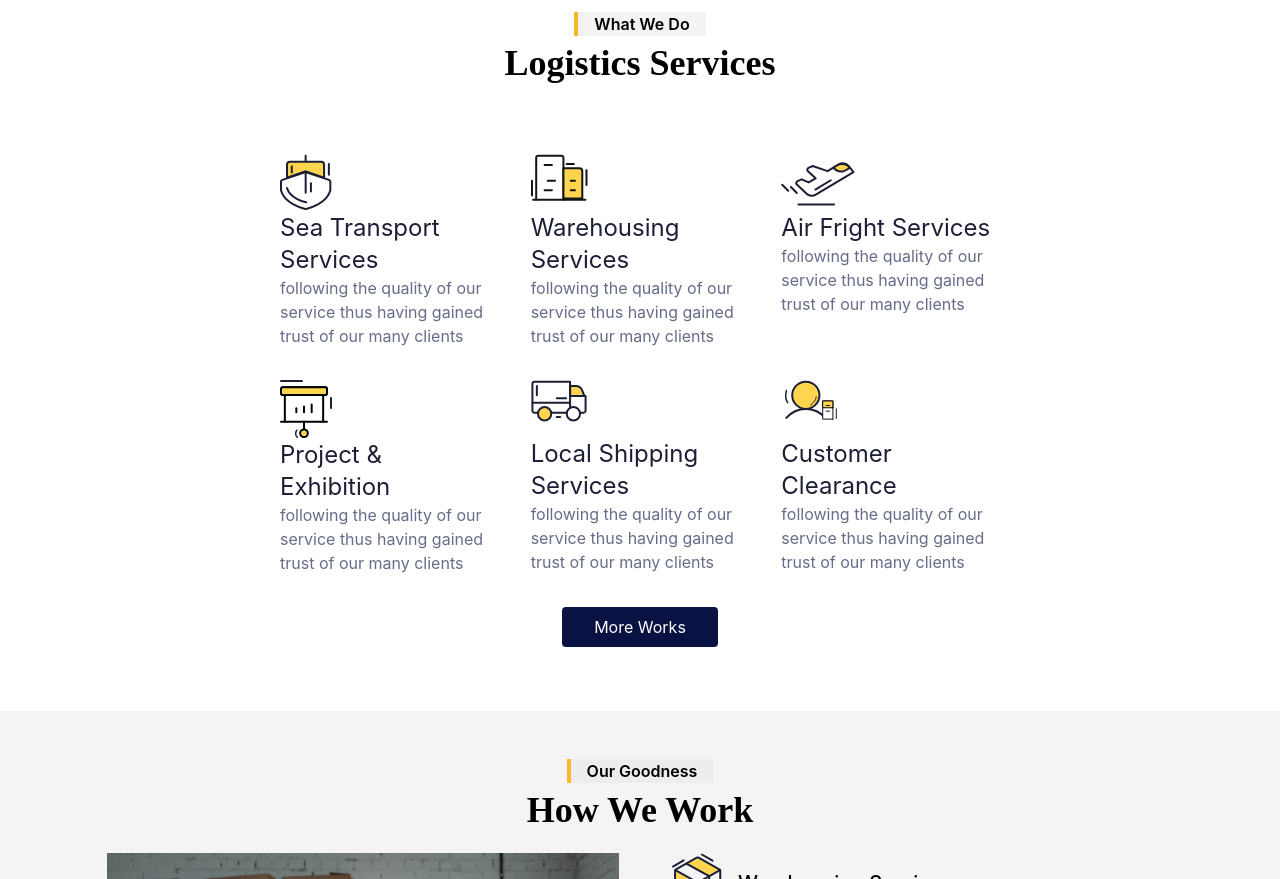
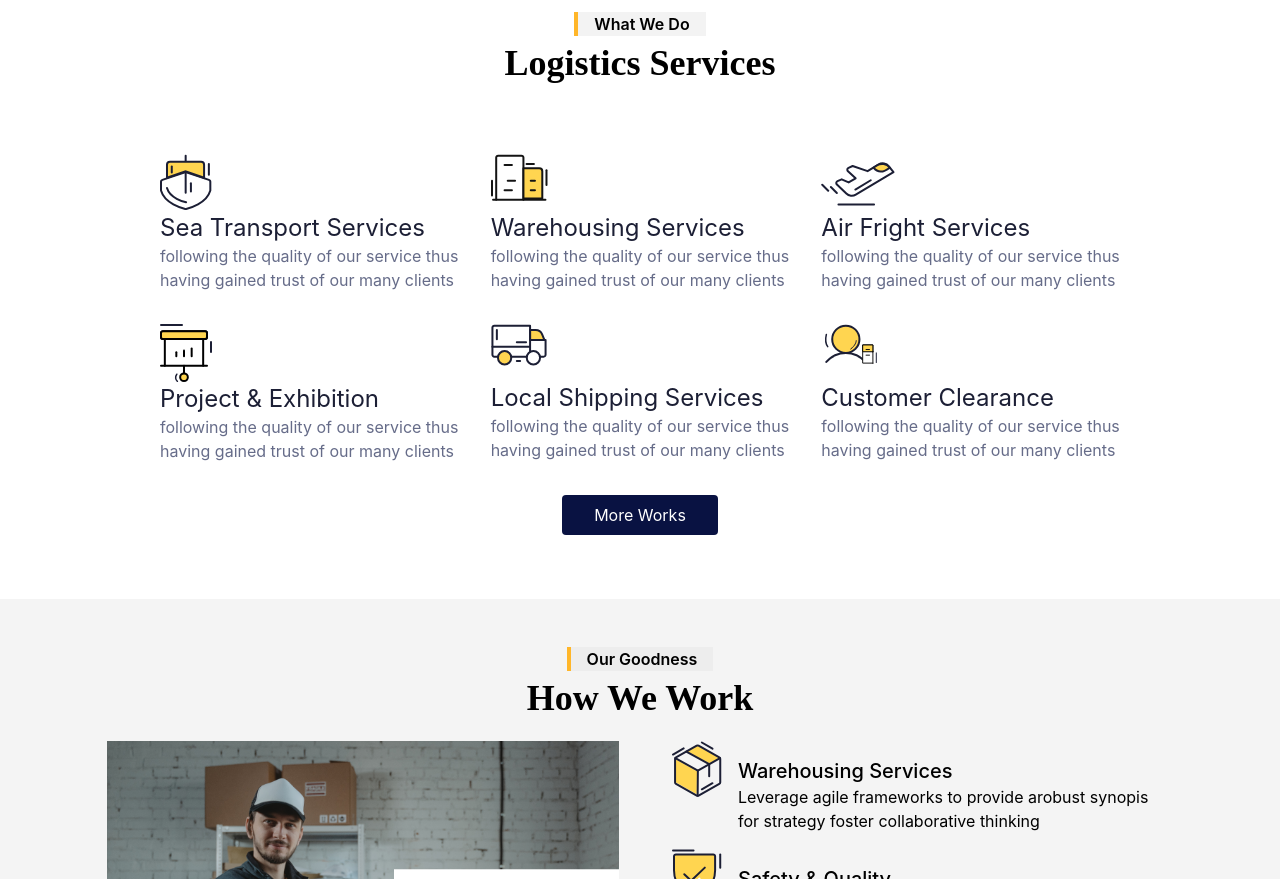
Before and after one commit to smartcollins/logistics, a React (Create React App) app: page /service in a window 1280 px wide. Shown: the part 660-1539 px from the top of the page. Built offline with nearby package versions, Linux system fonts and the light colour scheme.

Commit message:
minor modications made in About and Service

```diff
--- a/src/pages/About.jsx
+++ b/src/pages/About.jsx
@@ -42,6 +42,7 @@ const About = () => {
                 </div>
             </div>
             <div style={{ background: color.grayBg }}>
+                <Caption dark={true} mid={true} txt={'what we do'} txt2={'our logistics services'}/>
                 <div className='text-center py-8 mx-auto w-3/4 space-y-8'>
                     <div className=" space-y-4 gap-8 md:space-y-0 md:grid md:grid-cols-2 lg:grid-cols-3 mx-auto">
                         {work.map((item,idx)=><Work key={idx} {...item} />)}
--- a/src/pages/Service.jsx
+++ b/src/pages/Service.jsx
@@ -40,8 +40,7 @@ const Service = () => {
             <div>{banner.slice(2, 3).map((item, idx) => <Banner key={idx} {...item} />)}</div>
             <div className=' text-center my-8 w-11/12 mx-auto space-y-8 xl:w-3/4'>
                 <Caption mid={true} dark={true} txt={'what we do'} txt2={'logistics services'} />
-                {/* {work.map((item,idx)=><Work key={idx} {...item} />)} */}
-                <div className='text-center py-8 mx-auto w-3/4 space-y-8'>
+                <div className='py-8 space-y-8'>
                     <div className=" space-y-4 gap-8 md:space-y-0 md:grid md:grid-cols-2 lg:grid-cols-3 mx-auto">
                         {work.map((item,idx)=><Work key={idx} {...item} />)}
                     </div>
```
